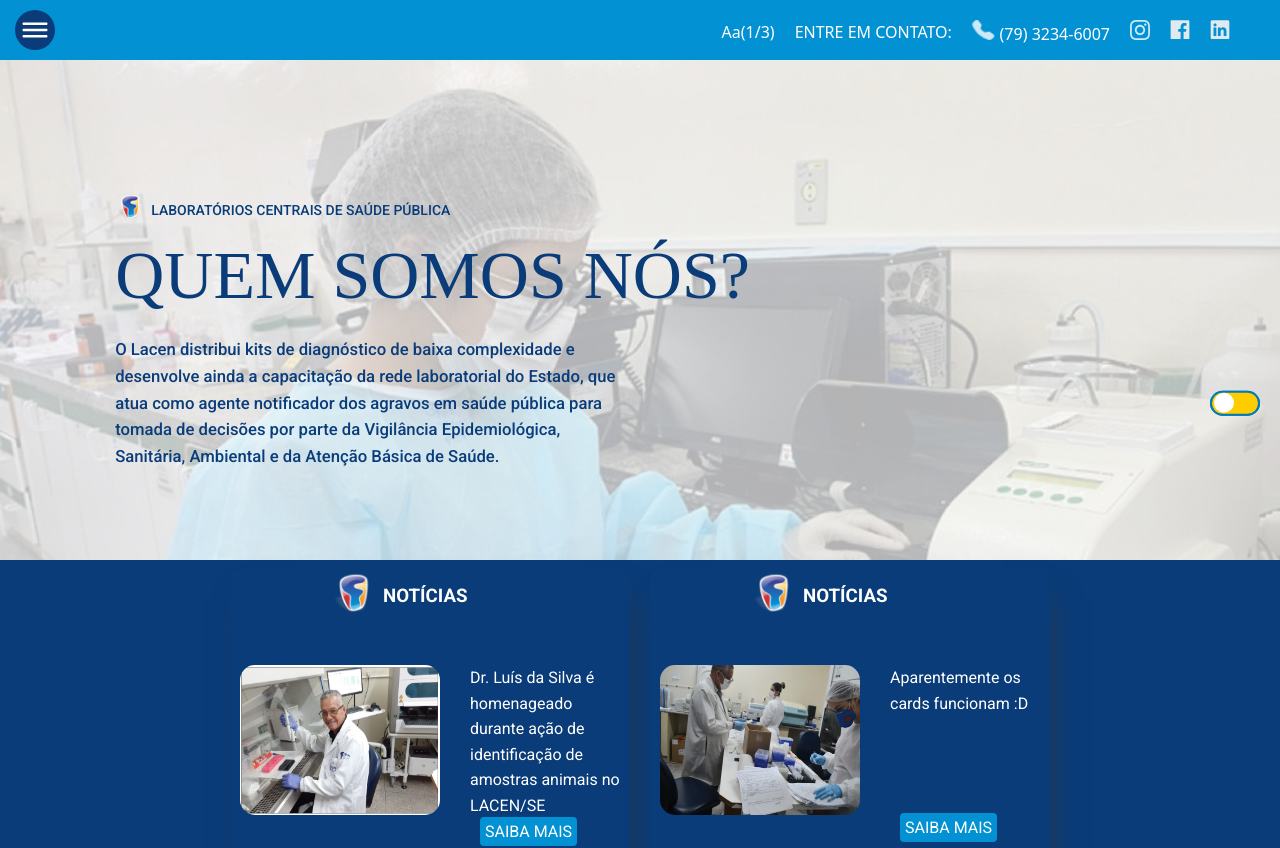
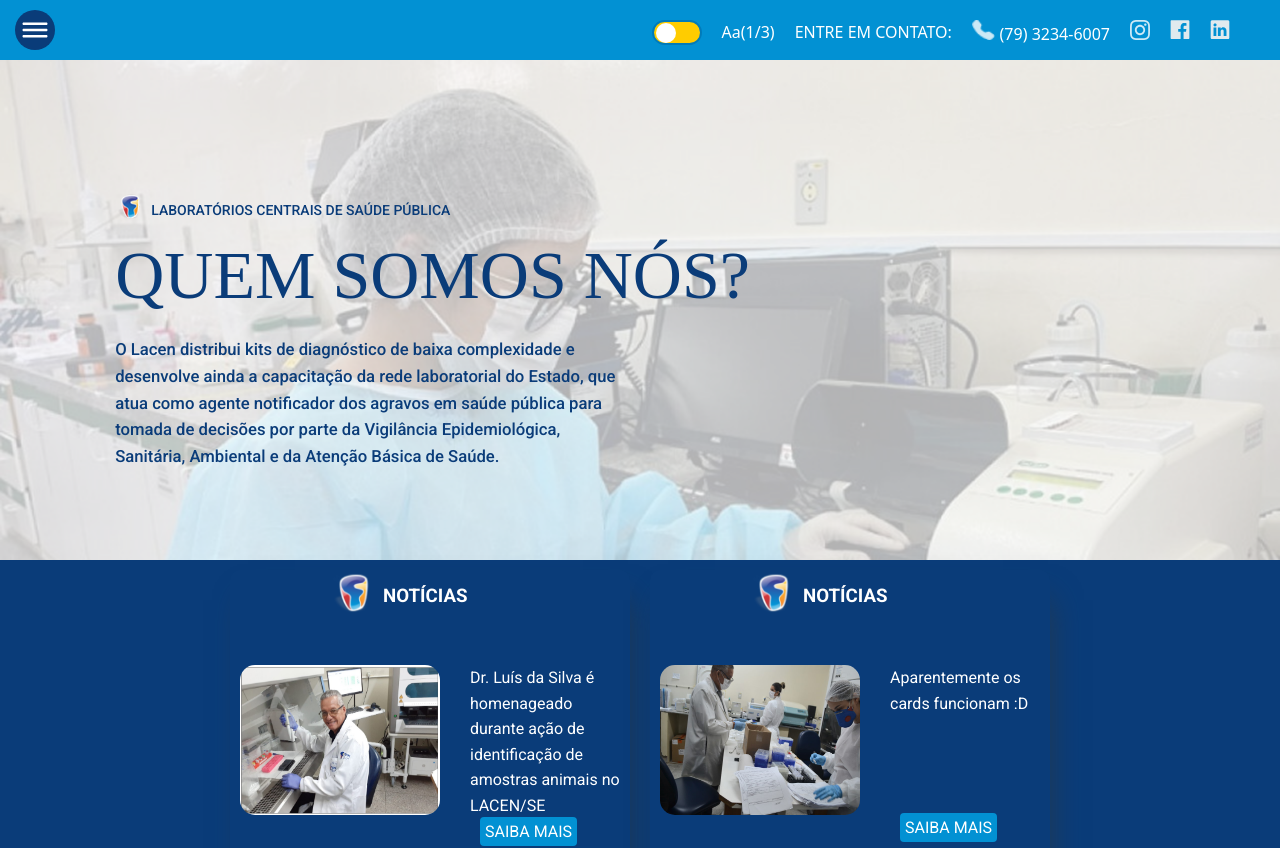
Before and after one commit to uchoagustavo/LACEN07, a Vue app: page / in a window 1280 px wide. Shown: the top 848 px of the page. Built offline with nearby package versions, Linux system fonts and the light colour scheme; a web font is replaced by a local one.

Commit message:
Switch claro/escuro movido para o header em Header.vue e remoção de referências inutilizadas.

```diff
--- a/src/components/Header.vue
+++ b/src/components/Header.vue
@@ -1,21 +1,10 @@
-<script>
-import TemaToggle from '@/components/TemaToggle.vue'
-
-  export default{
-    name:'Header',
-    components: {
-      TemaToggle
-    }
-  };
-</script>
-
 <template>
   <nav class="menu">
     <img src="/assets/img/bars.svg" class="icone-bars" alt="Menu" />
 
     <ul class="contatos-menu">
       <li>
-      <TemaToggle />
+        <button class="botao-tema" @click="alternarTema" aria-label="Alternar tema claro/escuro"></button>
       </li>
 
       <li><a href="#" aria-label="Página inicial">Aa(1/3)</a></li>
@@ -49,6 +38,27 @@ import TemaToggle from '@/components/TemaToggle.vue'
   </nav>
 </template>
 
+<script>
+export default {
+  name: 'Header',
+  mounted() {
+    const temaSalvo = localStorage.getItem('tema') === 'escuro';
+    if (temaSalvo) {
+      document.body.classList.add('dark-theme');
+    }
+  },
+  methods: {
+    alternarTema() {
+      const corpo = document.body;
+      corpo.classList.toggle("dark-theme");
+
+      const temaAtual = corpo.classList.contains("dark-theme") ? "escuro" : "claro";
+      localStorage.setItem("tema", temaAtual);
+    },
+  },
+};
+</script>
+
 <style scoped>
 .cabecalho {
   background-color: #0291d3;
@@ -57,16 +67,13 @@ import TemaToggle from '@/components/TemaToggle.vue'
 }
 
 a {
-  color: inherit; /* herda a cor do pai */
-  text-decoration: none; /* remove o sublinhado */
+  color: inherit;
+  text-decoration: none;
 }
 
-a:visited {
-  color: inherit; /* mesma cor para links visitados */
-}
-
+a:visited,
 a:hover {
-  color: inherit; /* evita alteração de cor no hover */
+  color: inherit;
 }
 
 .grid-header {
@@ -88,4 +95,41 @@ a:hover {
 .info img {
   width: 23px;
 }
+
+/* Estilo do botão de troca de tema */
+.botao-tema {
+  background-color: #ffcc00;
+  border-radius: 50px;
+  padding: 5px;
+  cursor: pointer;
+  width: 50px;
+  height: 25px;
+  border: 2px solid #007bba;
+  transition: background-color 0.3s ease;
+  font-size: 0;
+  position: relative;
+}
+
+.botao-tema::before {
+  content: "";
+  position: absolute;
+  top: 50%;
+  left: 2px;
+  width: 20px;
+  height: 20px;
+  background-color: #fff;
+  border-radius: 50%;
+  transform: translateY(-50%);
+  transition: left 0.3s ease;
+}
+
+body.dark-theme .botao-tema {
+  background-color: #000000;
+  border-color: #fff;
+}
+
+body.dark-theme .botao-tema::before {
+  left: 26px;
+  background-color: #fff;
+}
 </style>
--- a/src/components/TemaToggle.vue
+++ /dev/null
@@ -1,72 +0,0 @@
-<template>
-  <div class="ClaroEscuro">
-    <button @click="alternarTema">Alterar Tema</button>
-  </div>
-</template>
-
-<script>
-export default {
-  name: "TemaToggle",
-  mounted() {
-    // Verifica se o modo escuro estava ativado anteriormente
-    const temaSalvo = localStorage.getItem('tema') === 'escuro';
-    if (temaSalvo) {
-      document.body.classList.add('dark-theme');
-    }
-  },
-  methods: {
-    alternarTema() {
-      const corpo = document.body;
-      corpo.classList.toggle("dark-theme");
-
-      const temaAtual = corpo.classList.contains("dark-theme") ? "escuro" : "claro";
-      localStorage.setItem("tema", temaAtual);
-    },
-  },
-};
-</script>
-
-<style scoped>
-.ClaroEscuro {
-  position: absolute;
-  right: 20px;
-  top: 50%;
-  transform: translateY(-50%);
-}
-
-.ClaroEscuro button {
-  background-color: #ffcc00;
-  border-radius: 50px;
-  padding: 5px;
-  cursor: pointer;
-  position: relative;
-  width: 50px;
-  height: 25px;
-  border: 2px solid #007bba;
-  transition: background-color 0.3s ease;
-  font-size: 0;
-}
-
-.ClaroEscuro button:before {
-  content: "";
-  position: absolute;
-  top: 50%;
-  left: 2px;
-  width: 20px;
-  height: 20px;
-  background-color: #fff;
-  border-radius: 50%;
-  transform: translateY(-50%);
-  transition: left 0.3s ease;
-}
-
-body.dark-theme .ClaroEscuro button {
-  background-color: #000000;
-  border-color: #fff;
-}
-
-body.dark-theme .ClaroEscuro button:before {
-  left: 26px;
-  background-color: #fff;
-}
-</style>
--- a/src/router/index.js
+++ b/src/router/index.js
@@ -3,7 +3,6 @@ import HomeView from '@/views/HomeView.vue'
 import NoticiasView from '@/views/NoticiasView.vue'
 import LoginView from '@/views/LoginView.vue'
 import NoticiaDetalhe from '@/views/NoticiaDetalhe.vue'
-import FormularioView from '@/views/FormularioView.vue'
 import CadastroAmostras from '@/views/CadastroAmostrasView.vue'
 
 const routes = [
@@ -33,12 +32,6 @@ const routes = [
   },
 
   {
-    path: '/formulario',
-    name: 'formulario',
-    component: FormularioView
-  },
-
-  {
     path: '/cadastro-amostras',
     name: 'cadastroAmostras',
     component: CadastroAmostras
--- a/src/views/CadastroAmostrasView.vue
+++ b/src/views/CadastroAmostrasView.vue
@@ -1,11 +1,9 @@
 <script>
-  import TemaToggle from '@/components/TemaToggle.vue'
   import Libras from '@/components/Libras.vue'
 
   export default {
     name: 'CadastroAmostras',
     components: {
-      TemaToggle,
       Libras,
     },
     data() {
--- a/src/views/HomeView.vue
+++ b/src/views/HomeView.vue
@@ -1,13 +1,11 @@
 <script>
-  import TemaToggle from '@/components/TemaToggle.vue'
   import Libras from '@/components/Libras.vue'
   import noticiasJson from '@/assets/data/noticias.json'
 
   export default {
     name: 'HomeView',
     components: {
-      TemaToggle,
-      Libras,
+     Libras,
     },
     data() {
       return {
@@ -21,10 +19,6 @@
 <template>
 
   <Libras />
-
-  <div>
-    <TemaToggle />
-  </div>
 
   <!-- Imagem de Fundo Separada -->
   <div class="imagem-fundo">
```
Lines whose indentation alone changed are shown as unchanged.
